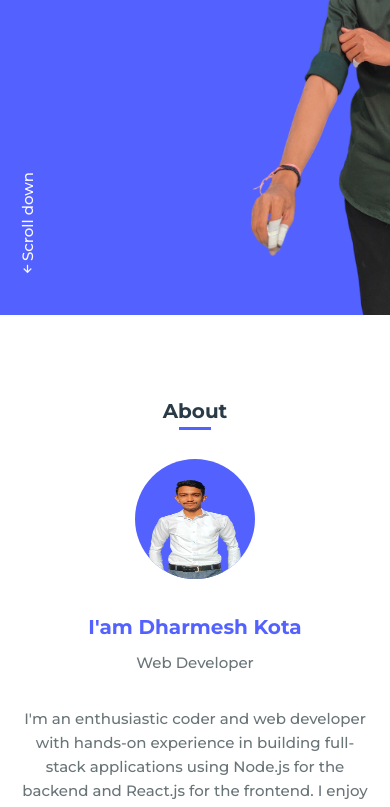
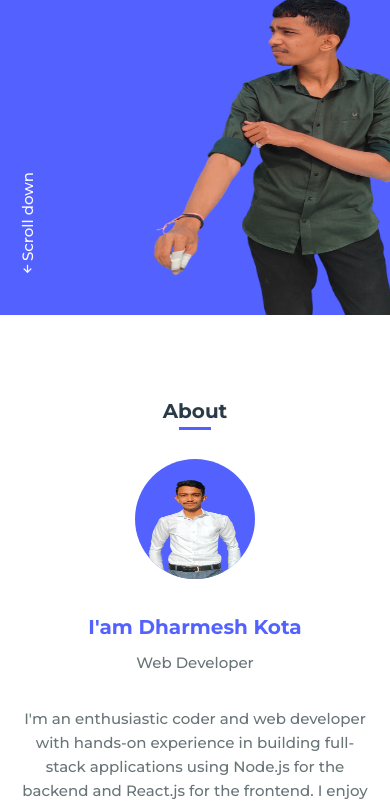
Before and after one commit to Dharmesh-Kota/Portfolio, a plain HTML site: page index.html in a window 390 px wide. Shown: the part 373-1180 px from the top of the page. Drawn offline with nearby package versions, Linux system fonts and the light colour scheme.

Commit message:
Responsiveness added!

```diff
--- a/assets/css/styles.css
+++ b/assets/css/styles.css
@@ -203,13 +203,65 @@ img{
     transform: rotate(-180deg);
     color: var(--white-color);
 }
-.home__img{
+/* Base styles for the image (desktop version) */
+.home__img {
+    position: absolute;
     left: 50%;
-    position: absolute;
     right: 0;
     bottom: 0;
     width: 155px;
     height: 750px;
+    z-index: 1;
+}
+
+@media (max-width: 1200px) {
+    .home__img {
+        width: 140px;
+        height: 700px;
+        left: 50%
+    }
+}
+@media (max-width: 992px) {
+    .home__img {
+        width: 130px;
+        height: 650px;
+        left: 50%
+    }
+}
+@media (max-width: 768px) {
+    .home__img {
+        width: 110px;
+        height: 550px;
+        bottom: 0;
+        left: 35%
+    }
+}
+@media (max-width: 576px) {
+    .home__img {
+        width: 90px;
+        height: 450px;
+        bottom: 0;
+        left: 25%
+    }
+}
+@media (max-width: 480px) {
+    .home__img {
+        width: 85px;
+        height: 400px;
+
+    }
+}
+@media (max-width: 380px) or (max-height: 700px) {
+    .home__img {
+        width: 75px;
+        height: 350px;
+    }
+}
+@media (max-aspect-ratio: 3/4) {
+    .home__img {
+        height: 60vh;
+        width: auto;
+    }
 }
 
 /* ===== ABOUT =====*/
```
Also changed, not shown: assets/img/perfil.png (deleted), assets/img/work1.jpg (deleted), assets/img/work2.jpg (deleted), assets/img/work3.jpg (deleted), assets/img/work4.jpg (deleted), assets/img/work5.jpg (deleted), assets/img/work6.jpg (deleted), assets/img/work7.jpg (deleted), assets/img/work8.jpg (deleted), assets/img/work9.jpg (deleted), 1 other file.
